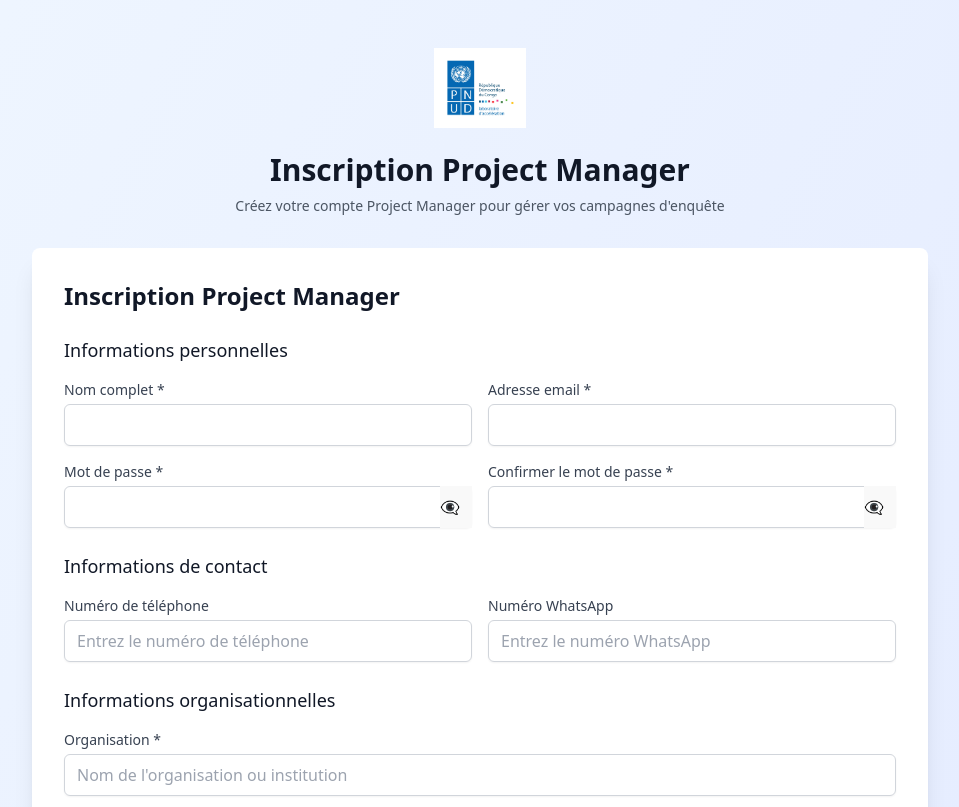
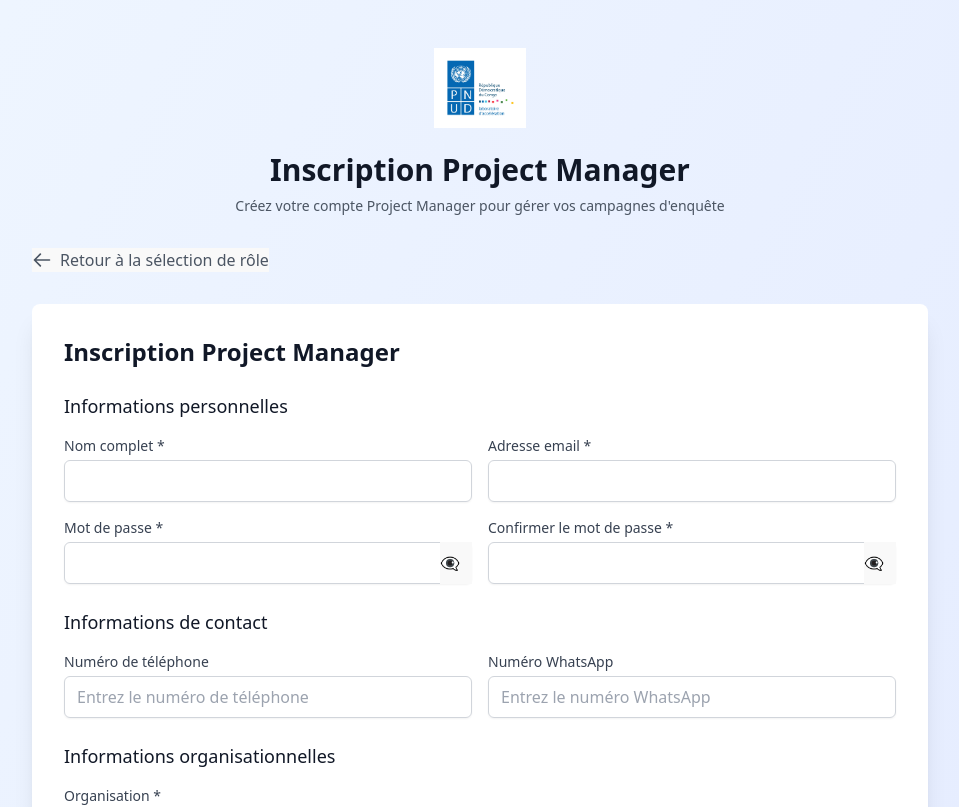
Before and after one commit to michaelkennf/bora_collect_frontend, a React (Vite) app: page /project-manager-registration in a window 1280 px wide. Shown: the top 807 px of the page, without its empty margins (160-1119 px from the left). Built offline with nearby package versions, Linux system fonts and the light colour scheme.

Commit message:
limites requetes correction 1

```diff
--- a/src/pages/ProjectManagerRegistration.tsx
+++ b/src/pages/ProjectManagerRegistration.tsx
@@ -1,8 +1,10 @@
 import React from 'react';
+import { useNavigate } from 'react-router-dom';
 import logo2 from '../assets/images/logo2.jpg';
 import ProjectManagerForm from '../components/ProjectManagerForm';
 
 const ProjectManagerRegistration: React.FC = () => {
+  const navigate = useNavigate();
 
   return (
     <div className="min-h-screen bg-gradient-to-br from-blue-50 to-indigo-100 flex items-center justify-center py-12 px-4 sm:px-6 lg:px-8">
@@ -17,6 +19,19 @@
           </p>
         </div>
 
+        {/* Bouton Retour */}
+        <div className="mb-4">
+          <button
+            onClick={() => navigate('/create-account')}
+            className="flex items-center text-gray-600 hover:text-gray-800 transition-colors"
+          >
+            <svg className="w-5 h-5 mr-2" fill="none" stroke="currentColor" viewBox="0 0 24 24">
+              <path strokeLinecap="round" strokeLinejoin="round" strokeWidth={2} d="M10 19l-7-7m0 0l7-7m-7 7h18" />
+            </svg>
+            <span className="font-medium">Retour à la sélection de rôle</span>
+          </button>
+        </div>
+
         <ProjectManagerForm
           isAdmin={false}
         />
```
